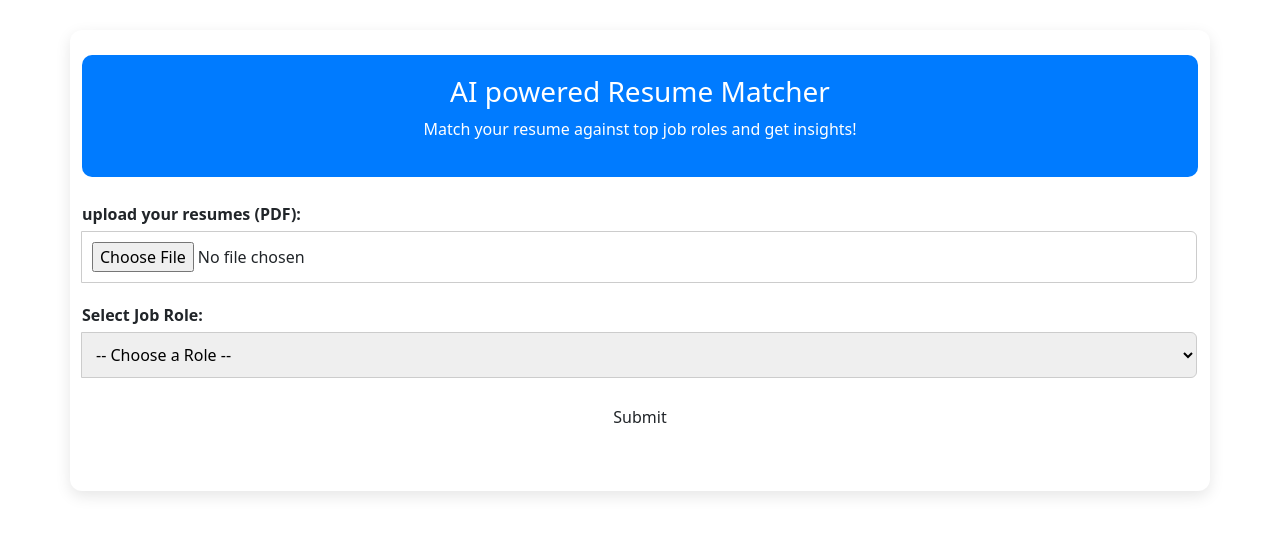
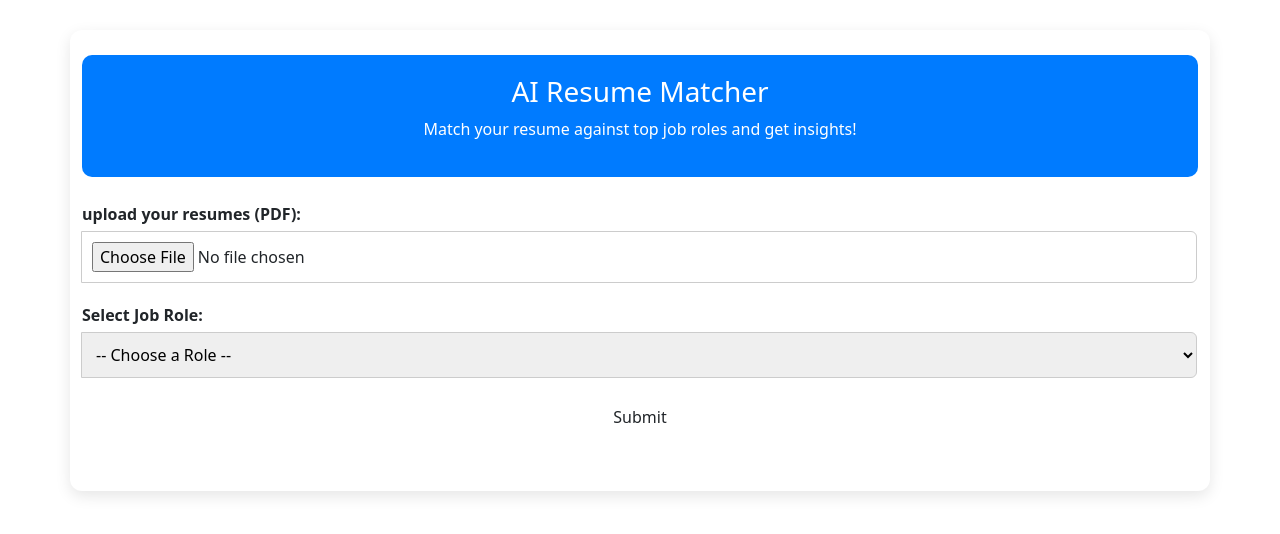
Before and after one commit to VijayV2003/Job_Scheduler, a React (Create React App) app in the folder job-tracker-frontend/: page / in a window 1280 px wide. Shown: the top 534 px of the page. Built offline with nearby package versions, Linux system fonts and the light colour scheme.

Commit message:
Update App.js

```diff
--- a/job-tracker-frontend/src/App.js
+++ b/job-tracker-frontend/src/App.js
@@ -47,7 +47,7 @@ function App() {
   return (
     <div className="container">
       <header className="header">
-        <h1>AI powered Resume Matcher</h1>
+        <h1>AI Resume Matcher</h1>
         <p>Match your resume against top job roles and get insights!</p>
       </header>
 
```
